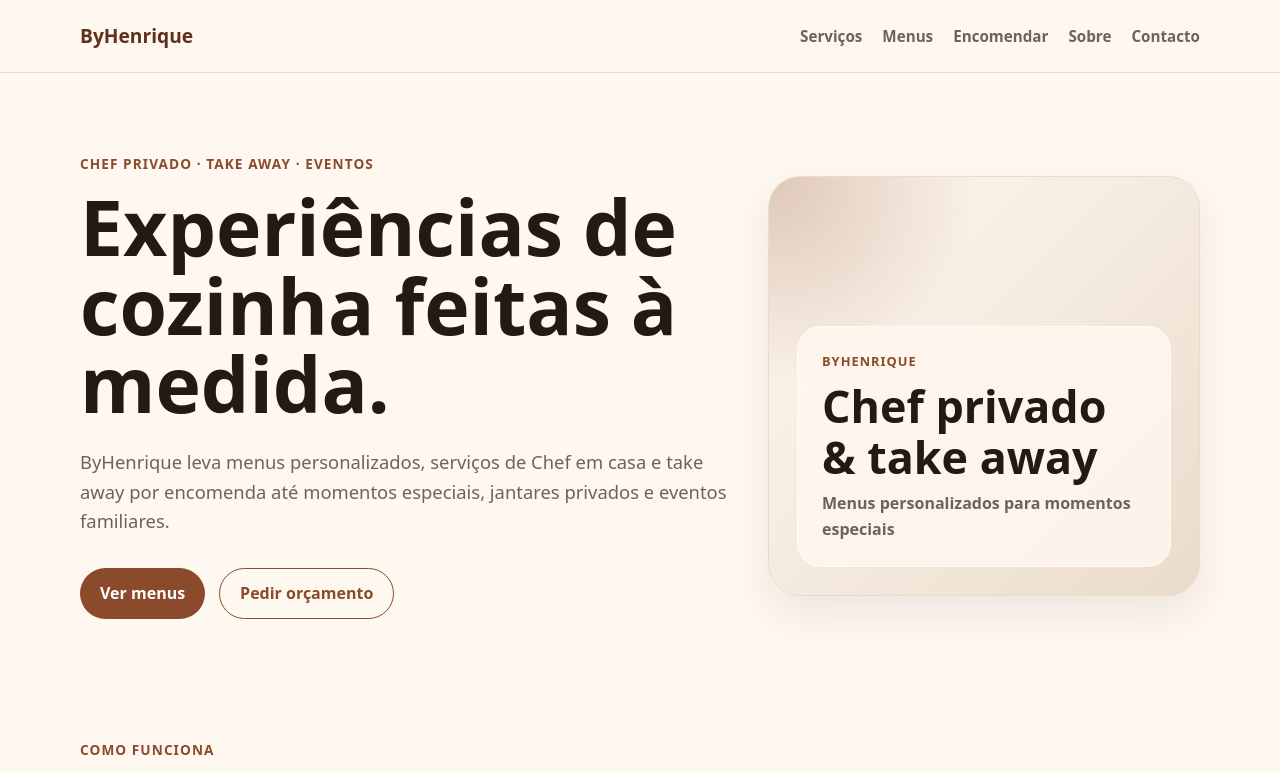
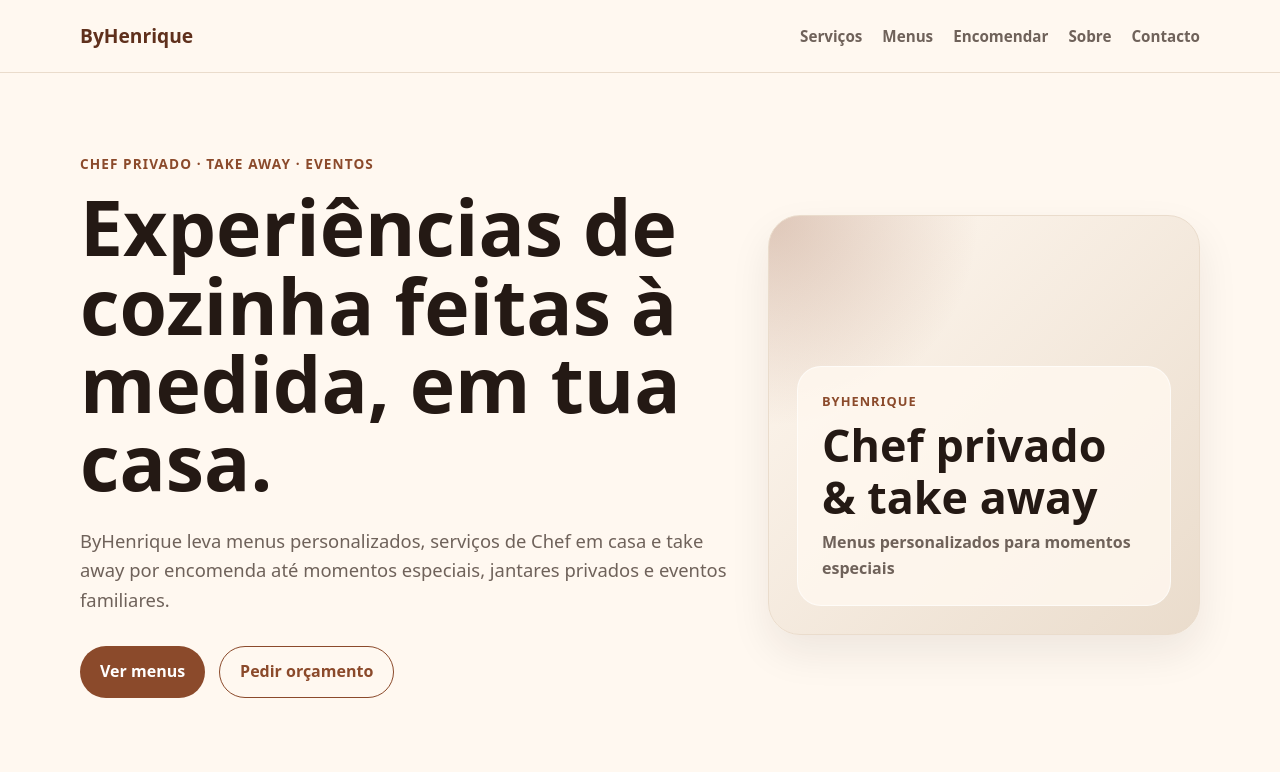
Before and after one commit to JoaoPedroAlex/byhenrique, an Astro site: page / in a window 1280 px wide. Shown: the top 772 px of the page. Built offline with nearby package versions, Linux system fonts and the light colour scheme; Astro itself is replaced by a stand-in of ours.

Commit message:
Update homepage headline

```diff
--- a/src/pages/index.astro
+++ b/src/pages/index.astro
@@ -12,7 +12,7 @@ import BaseLayout from "../layouts/BaseLayout.astro";
         <div>
           <p class="eyebrow">Chef privado · Take away · Eventos</p>
 
-          <h1>Experiências de cozinha feitas à medida.</h1>
+          <h1>Experiências de cozinha feitas à medida, em tua casa.</h1>
 
           <p class="lead">
             ByHenrique leva menus personalizados, serviços de Chef em casa e
```
